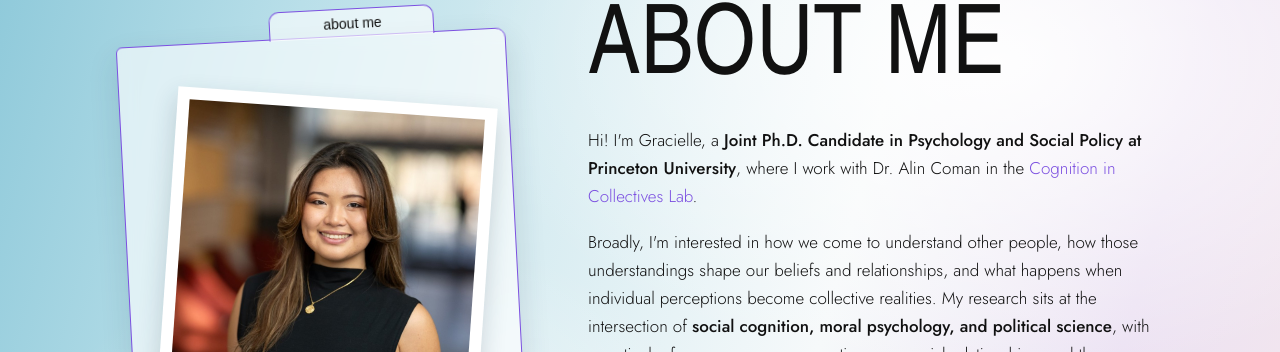
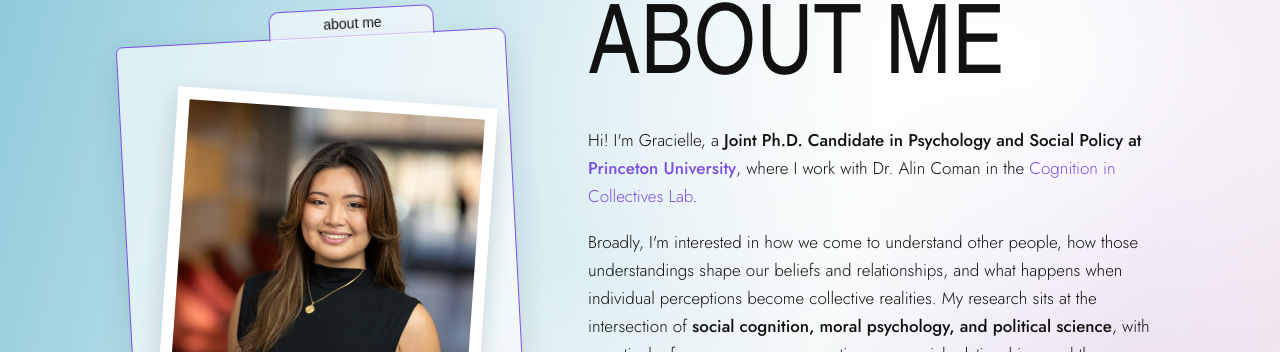
Before and after one commit to gracielleli/gracielleli.github.io, a Jekyll site: the page built from about.html, in a window 1280 px wide, cut to the strip 0-651 px from the top of the page. Shown: the part 118-470 px from the top of the strip. Built offline with Jekyll 4.4.1, drawn with Linux system fonts in a browser that asks for light colours; some web fonts are replaced; part of the change alters nothing that is shown.

```diff
--- a/about.html
+++ b/about.html
@@ -30,12 +30,12 @@ nav: about
   <div class="about-text">
     <h1 class="display">about me</h1>
 
-    <p>Hi! I'm Gracielle, a <strong>Joint Ph.D. Candidate in Psychology and Social Policy at Princeton University</strong>, where I work with Dr. Alin Coman in the <a href="https://www.comanlab.com/" target="_blank" rel="noopener">Cognition in Collectives Lab</a>.</p>
+    <p>Hi! I'm Gracielle, a <strong>Joint Ph.D. Candidate in Psychology and Social Policy at <a href="https://www.princeton.edu" target="_blank" rel="noopener">Princeton University</strong></a>, where I work with Dr. Alin Coman in the <a href="https://www.comanlab.com/" target="_blank" rel="noopener">Cognition in Collectives Lab</a>.</p>
     <p>Broadly, I'm interested in how we come to understand other people, how those understandings shape our beliefs and relationships, and what happens when individual perceptions become collective realities. My research sits at the intersection of <strong>social cognition, moral psychology, and political science</strong>, with a particular focus on person perception, parasocial relationships, and the psychological processes underlying admiration, devotion, and vilification.</p>
 
     <p>Much of my current work examines how people mentally represent public figures, from celebrities and social media influencers to political leaders. I'm especially interested in how individuals come to embody larger ideas, values, and identities; how these representations shape expectations and moral judgments; and how trust and belief systems respond when those expectations are violated. More broadly, I hope to understand how interpersonal and collective psychological processes contribute to phenomena such as political polarization, misinformation, and social influence.</p>
 
-    <p>Before Princeton, I graduated from <strong>UC Berkeley</strong>, where I studied Psychology, Political Science, and Legal Studies, with a minor in Human Rights. My interdisciplinary background continues to inform my approach to research, which draws on psychological theory and methods to investigate questions with broader social and policy implications. I've also pursued applied research through fellowships with <a href="www.newamerica.org" target="_blank" rel="noopener"><strong>New America</strong></a> and <a href="https://www.ideas42.org/" target="_blank" rel="noopener"><strong>ideas42</strong></a>, exploring how social and behavioral science can inform policy and improve decision-making.</p>
+    <p>Before Princeton, I graduated from <strong><a href="https://www.berkeley.edu" target="_blank" rel="noopener">UC Berkeley</strong></a>, where I studied Psychology, Political Science, and Legal Studies, with a minor in Human Rights. My interdisciplinary background continues to inform my approach to research, which draws on psychological theory and methods to investigate questions with broader social and policy implications. I've also pursued applied research through fellowships with <a href="www.newamerica.org" target="_blank" rel="noopener"><strong>New America</strong></a> and <a href="https://www.ideas42.org/" target="_blank" rel="noopener"><strong>ideas42</strong></a>, exploring how social and behavioral science can inform policy and improve decision-making.</p>
 
     <p>Outside of research, I enjoy traveling, hiking, painting, and pursuing an ever-expanding collection of side quests (academic and otherwise!).</p>
   </div>
```
